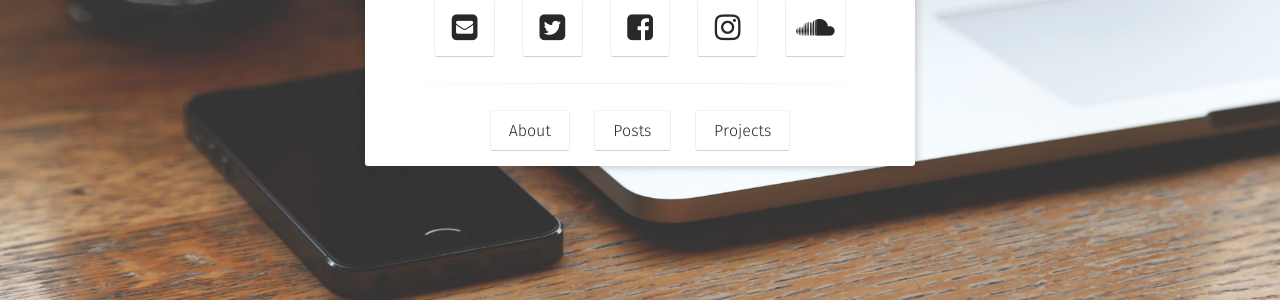
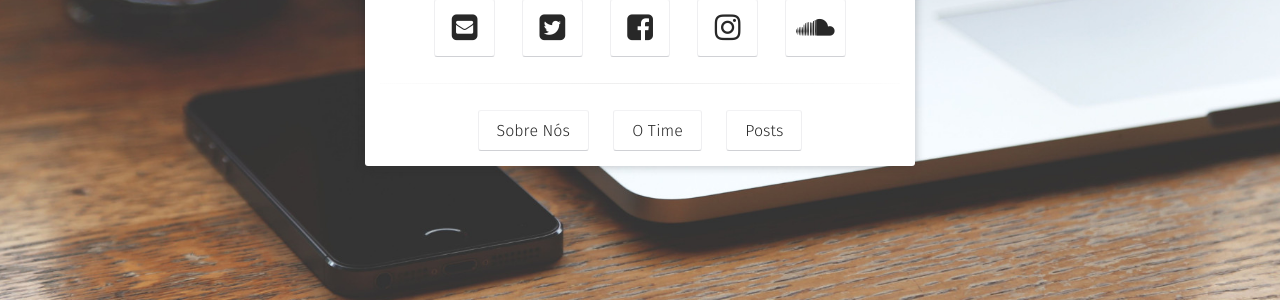
Before and after one commit to cafeina-compilada/cafeina-compilada, a Jekyll site: the page built from index.html, in a window 1280 px wide. Shown: the part 520-820 px from the top of the page. Built offline with Jekyll 4.4.1, drawn with Linux system fonts in a browser that asks for light colours; some web fonts are replaced.

Commit message:
change names in home

```diff
--- a/_config.yml
+++ b/_config.yml
@@ -1,7 +1,7 @@
 # Site
 title:              Cafeína Compilada
 bio:                'Um podcast da UTFPR-CM'
-description:        "O Cafeína Compilada é um projeto de extensão da UTFPR, campus Campo Mourão"
+description:        "Um podcast da UTFPR-CM"
 reading_time:       true
 words_per_minute:   200
 logo:               'assets/img/logo.png'
--- a/_layouts/home.html
+++ b/_layouts/home.html
@@ -33,14 +33,14 @@ layout: compress
                   <hr class="hr-line">
                   <h3 class="title">
                          <a class="btn zoombtn" href="{{ site.url }}/about">
-                         About
-                         </a>
-                         <a class="btn zoombtn" href="{{ site.url }}/posts">
-                         Posts
+                         Sobre Nós
                          </a>
                          <a class="btn zoombtn" href="{{ site.url }}/projects">
-                         Projects
-                         </a>
+                            O Time
+                        </a>
+                        <a class="btn zoombtn" href="{{ site.url }}/posts">
+                        Posts
+                        </a>
                  </h3>
             </div>
         </div>
```
